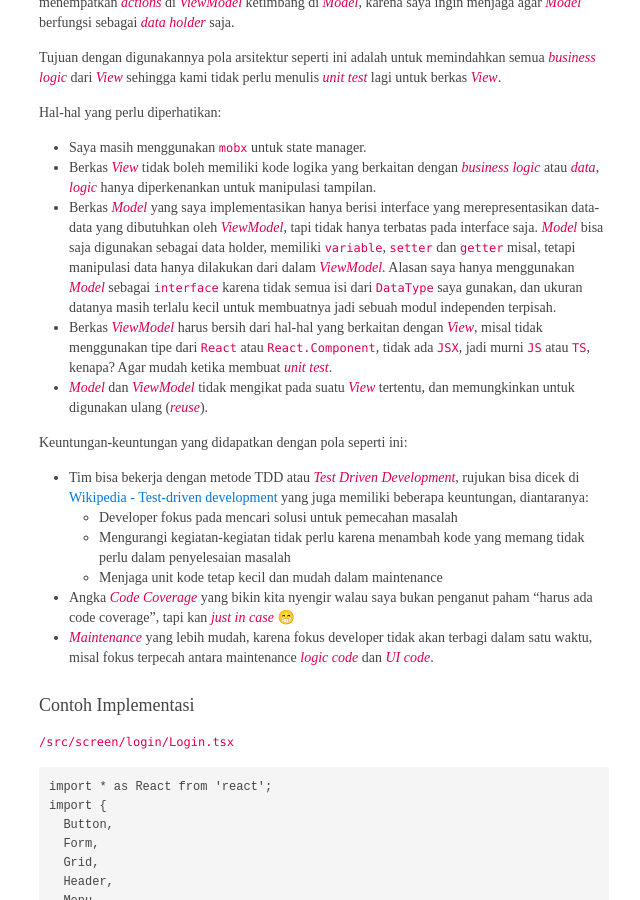
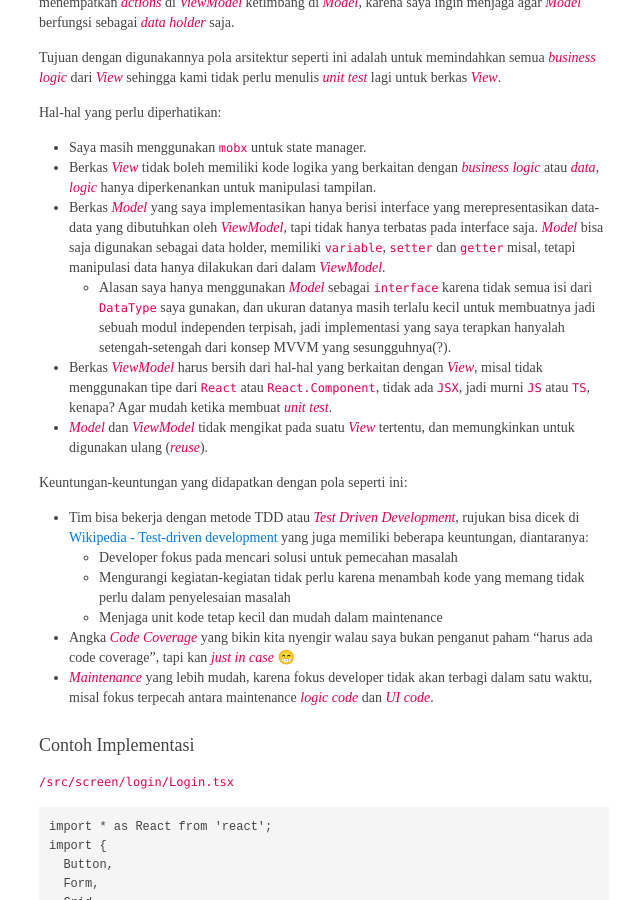
Before and after one commit to sendz/sendz.github.io, a Jekyll site: the page built from _posts/2018-09-24-arsitektur-proyek-reactjs-dengan-mvvm-pattern.md, in a window 1280 px wide and 900 px high, scrolled down 1640 px. Shown: the whole window, without its empty margins (316-956 px from the left). Built offline with Jekyll 4.4.1, drawn with Linux system fonts in a browser that asks for light colours; nearby versions of some CDN libraries; emoji names are drawn with the system emoji font; some web fonts are replaced.

Commit message:
Add point

```diff
--- a/_posts/2018-09-24-arsitektur-proyek-reactjs-dengan-mvvm-pattern.md
+++ b/_posts/2018-09-24-arsitektur-proyek-reactjs-dengan-mvvm-pattern.md
@@ -51,7 +51,7 @@ Hal-hal yang perlu diperhatikan:
 * Saya masih menggunakan `mobx` untuk state manager.
 * Berkas *View* tidak boleh memiliki kode logika yang berkaitan dengan *business logic* atau *data*, *logic* hanya diperkenankan untuk manipulasi tampilan.
 * Berkas *Model* yang saya implementasikan hanya berisi interface yang merepresentasikan data-data yang dibutuhkan oleh *ViewModel*, tapi tidak hanya terbatas pada interface saja. *Model* bisa saja digunakan sebagai data holder, memiliki `variable`, `setter` dan `getter` misal, tetapi manipulasi data hanya dilakukan dari dalam *ViewModel*.
-Alasan saya hanya menggunakan *Model* sebagai `interface` karena tidak semua isi dari `DataType` saya gunakan, dan ukuran datanya masih terlalu kecil untuk membuatnya jadi sebuah modul independen terpisah.
+  * Alasan saya hanya menggunakan *Model* sebagai `interface` karena tidak semua isi dari `DataType` saya gunakan, dan ukuran datanya masih terlalu kecil untuk membuatnya jadi sebuah modul independen terpisah, jadi implementasi yang saya terapkan hanyalah setengah-setengah dari konsep MVVM yang sesungguhnya(?).
 * Berkas *ViewModel* harus bersih dari hal-hal yang berkaitan dengan *View*, misal tidak menggunakan tipe dari `React` atau `React.Component`, tidak ada `JSX`, jadi murni `JS` atau `TS`, kenapa? Agar mudah ketika membuat *unit test*.
 * *Model* dan *ViewModel* tidak mengikat pada suatu *View* tertentu, dan memungkinkan untuk digunakan ulang (*reuse*).
 
```
